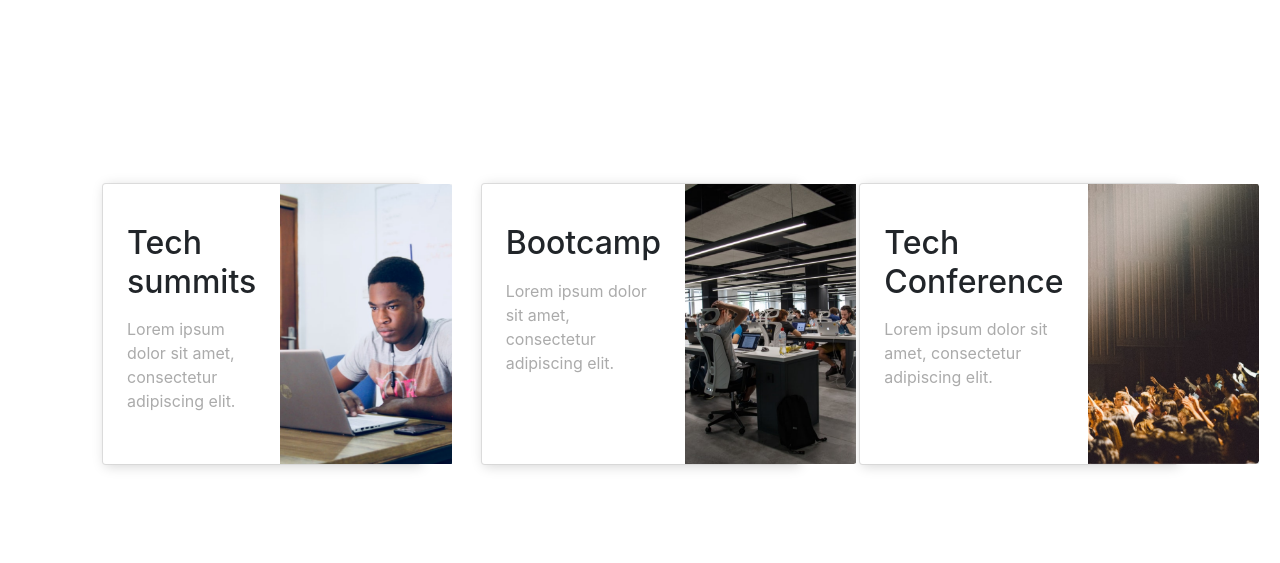
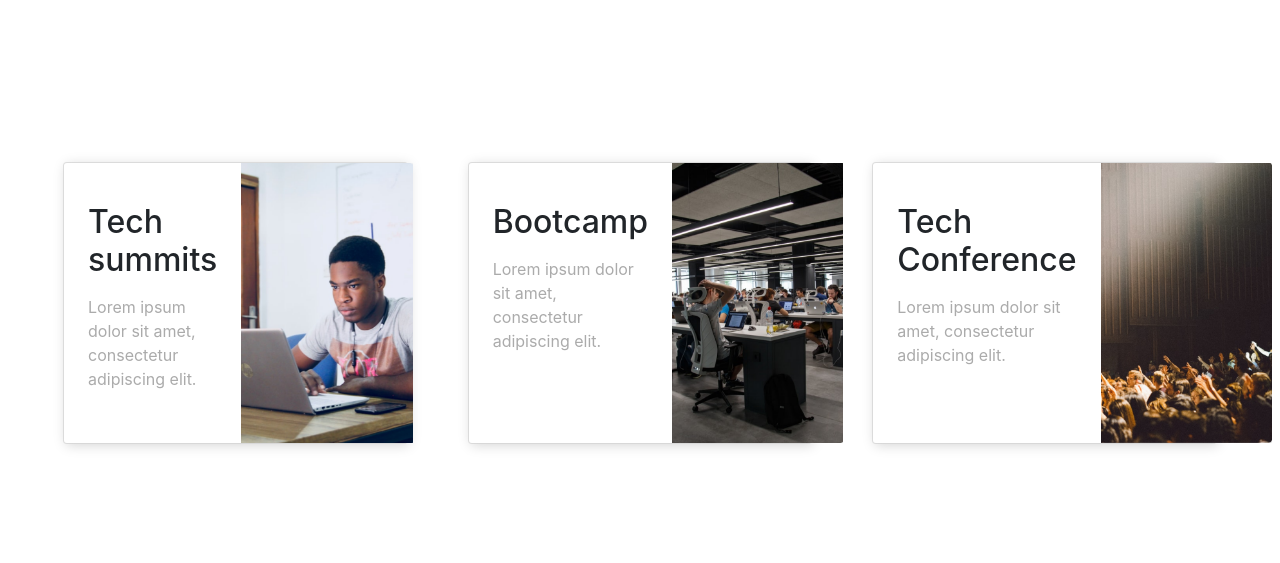
Before and after one commit to rumana96/firstlaunch, a plain HTML site: page index.html in a window 1280 px wide. Shown: the part 1269-1832 px from the top of the page. Drawn offline with nearby package versions, Linux system fonts and the light colour scheme.

Commit message:
Update index.html

```diff
--- a/index.html
+++ b/index.html
@@ -139,10 +139,10 @@ volutpat. Donec placerat nisl magna.</p>
 
   </section>
 
-
+<!-- information-->
    <section id="information">
 
-   <div class="card-deck p-5 m-4">
+   <div class="card-deck p-5">
 
     <div class="courses-item col-lg-4 col-md-6 col-sm-12">
     <div class="card" >
```
